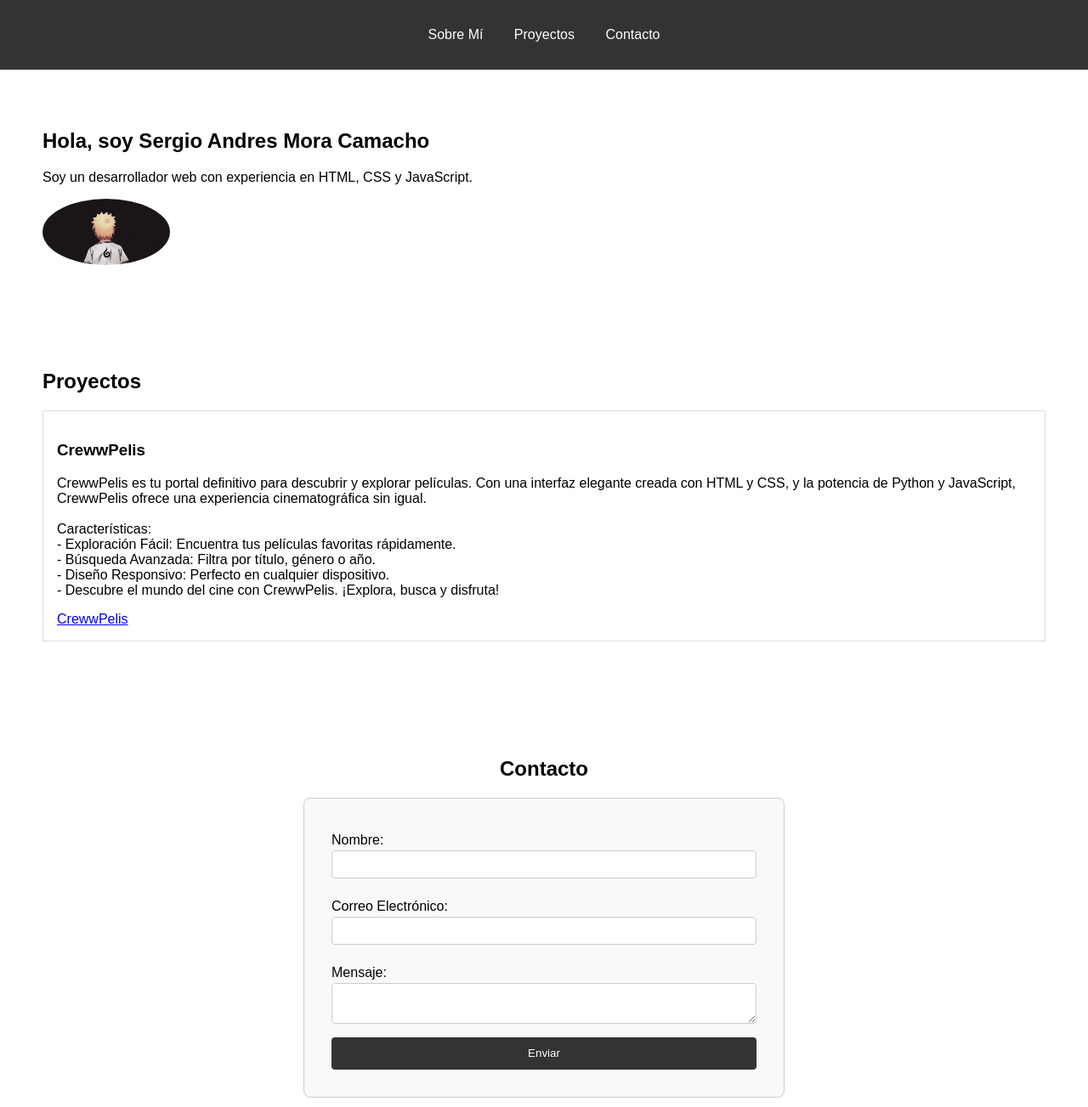
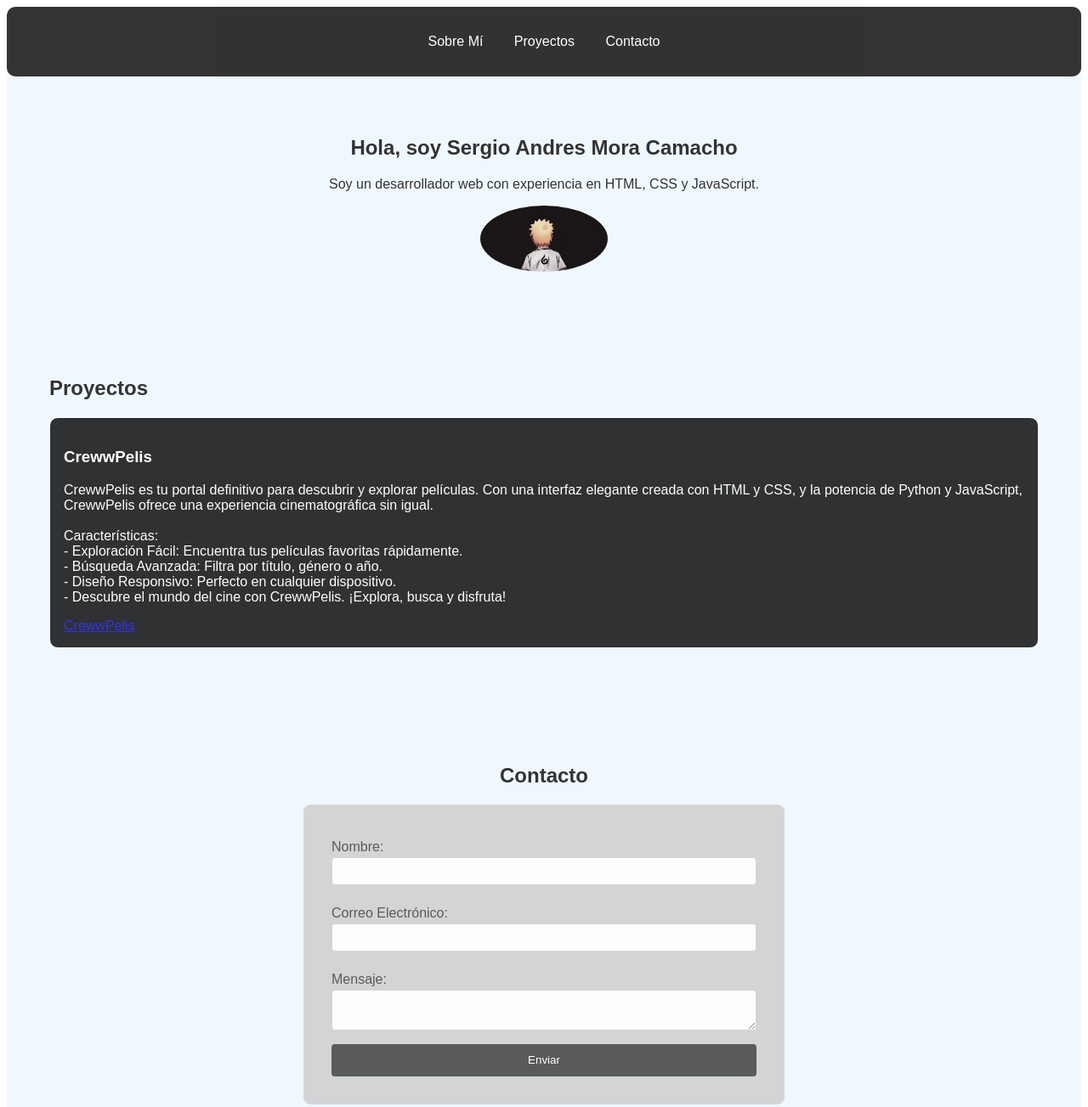
Before and after one commit to sergiocreww/CrewwPortafolio, a plain HTML site: page index.html in a window 1280 px wide. Shown: the top 1303 px of the page at 85% size. Drawn offline with Linux system fonts and the light colour scheme.

Commit message:
segundo commit

```diff
--- a/index.html
+++ b/index.html
@@ -1,10 +1,10 @@
 <!DOCTYPE html>
 <html lang="es">
   <head>
-    <meta charset="UTF-8">
-    <meta name="viewport" content="width=device-width, initial-scale=1.0">
+    <meta charset="UTF-8" />
+    <meta name="viewport" content="width=device-width, initial-scale=1.0" />
     <title>Creww Portafolio</title>
-    <link rel="stylesheet" href="styles.css">
+    <link rel="stylesheet" href="styles.css" />
   </head>
   <body>
     <header>
@@ -17,31 +17,41 @@
       </nav>
     </header>
 
+    <center>
       <section id="about">
         <h1>Hola, soy Sergio Andres Mora Camacho</h1>
-        <p>Soy un desarrollador web con experiencia en HTML, CSS y JavaScript.</p>
-        <img src="images/descarga.jpg" alt="Mi Foto">
+        <p>
+          Soy un desarrollador web con experiencia en HTML, CSS y JavaScript.
+        </p>
+        <img src="images/descarga.jpg" alt="Mi Foto" />
       </section>
+    </center>
 
     <section id="projects">
       <h2>Proyectos</h2>
       <div class="project">
         <h3>CrewwPelis</h3>
         <p>
-                CrewwPelis es tu portal definitivo para descubrir y explorar películas. Con una interfaz elegante creada con HTML y CSS, y la potencia de Python y JavaScript, CrewwPelis ofrece una experiencia cinematográfica sin igual.
-                <br>
-                <br>
+          CrewwPelis es tu portal definitivo para descubrir y explorar
+          películas. Con una interfaz elegante creada con HTML y CSS, y la
+          potencia de Python y JavaScript, CrewwPelis ofrece una experiencia
+          cinematográfica sin igual.
+          <br />
+          <br />
           Características:
-                <br>
+          <br />
           - Exploración Fácil: Encuentra tus películas favoritas rápidamente.
-                <br>
+          <br />
           - Búsqueda Avanzada: Filtra por título, género o año.
-                <br>
+          <br />
           - Diseño Responsivo: Perfecto en cualquier dispositivo.
-                <br>
-                - Descubre el mundo del cine con CrewwPelis. ¡Explora, busca y disfruta!
+          <br />
+          - Descubre el mundo del cine con CrewwPelis. ¡Explora, busca y
+          disfruta!
         </p>
-            <a href="https://github.com/sergiocreww/CrewwPelis" target="_blank">CrewwPelis</a>
+        <a href="https://github.com/sergiocreww/CrewwPelis" target="_blank"
+          >CrewwPelis</a
+        >
       </div>
       <!-- Añade más proyectos aquí -->
     </section>
@@ -50,9 +60,9 @@
       <center><h2>Contacto</h2></center>
       <form>
         <label for="name">Nombre:</label>
-            <input type="text" id="name" name="name">
+        <input type="text" id="name" name="name" />
         <label for="email">Correo Electrónico:</label>
-            <input type="email" id="email" name="email">
+        <input type="email" id="email" name="email" />
         <label for="message">Mensaje:</label>
         <textarea id="message" name="message"></textarea>
         <button type="submit">Enviar</button>
--- a/scripts.js
+++ b/scripts.js
@@ -2,6 +2,6 @@ document.addEventListener('DOMContentLoaded', function() {
     const form = document.querySelector('form');
     form.addEventListener('submit', function(event) {
         event.preventDefault();
-        alert('¡Gracias por tu mensaje!');
+        alert('¡Gracias por comunicarte con Sergiocreww!, Estare en contacto contigo lo mas pronto posible');
     });
 });
--- a/styles.css
+++ b/styles.css
@@ -1,19 +1,14 @@
 body {
     font-family: Arial, sans-serif;
-    margin: 0;
-    padding: 0;
-    box-sizing: border-box;
 }
 
 header {
-    background-color: #333;
+    background-color: black; /* Cambia el color de fondo a un naranja brillante */
+    opacity: 80%;
     color: #fff;
     padding: 1rem 0;
     text-align: center;
-}
-
-header :hover{
-    background-color: #555;
+    border-radius: 10px;
 }
 
 nav ul {
@@ -29,8 +24,7 @@ nav ul li {
 
 nav ul li:hover {
     font-size: 1.2rem;
-    color: #ea330a;
-
+    color: #ff4500; /* Cambia el color al pasar el mouse */
 }
 
 nav ul li a {
@@ -40,7 +34,8 @@ nav ul li a {
 
 section {
     padding: 50px;
-
+    background-color: #f0f8ff; /* Cambia el color de fondo de las secciones a un azul claro */
+    color: #333; /* Cambia el color del texto a un gris oscuro para contraste */
 }
 
 #about img {
@@ -49,28 +44,27 @@ section {
     transition: all 0.3s ease;
 }
 
-#about img :hover {
-    font-size: 1.2rem;
+.project {
+    border: 1px solid white; /* Cambia el color del borde a un rosa claro */
+    padding: 1rem;
+    margin: 1rem 0;
+    background-color: black; /* Cambia el color de fondo de cada proyecto a un amarillo claro */
+    opacity: 80%;
+    color: white; /* Cambia el color del texto a un morado oscuro para contraste */
+    border-radius: 10px;
 }
 
-.project {
-    border: 1px solid #ddd;
-    padding: 1rem;
-    margin: 1rem 0;
-}
-
-
 form {
-
     display: flex;
     flex-direction: column;
-    width: 100%; /* Hace que el formulario ocupe el 100% del contenedor */
-    max-width: 500px; /* Ajusta este valor según el tamaño deseado */
-    margin: 0 auto; /* Centra el formulario horizontalmente */
-    padding: 2rem; /* Añade un padding interno al formulario */
-    border: 1px solid #ccc; /* Añade un borde para definir el contorno */
-    border-radius: 8px; /* Bordes redondeados */
-    background-color: #f9f9f9; /* Color de fondo */
+    width: 100%;
+    max-width: 500px;
+    margin: 0 auto;
+    padding: 2rem;
+    border: 1px solid #ccc;
+    border-radius: 8px;
+    background-color: #ccc;
+    opacity: 80%;
 }
 
 form label {
```
Also changed, not shown: images/×痛み.jpg (added). Lines whose indentation alone changed are shown as unchanged.
